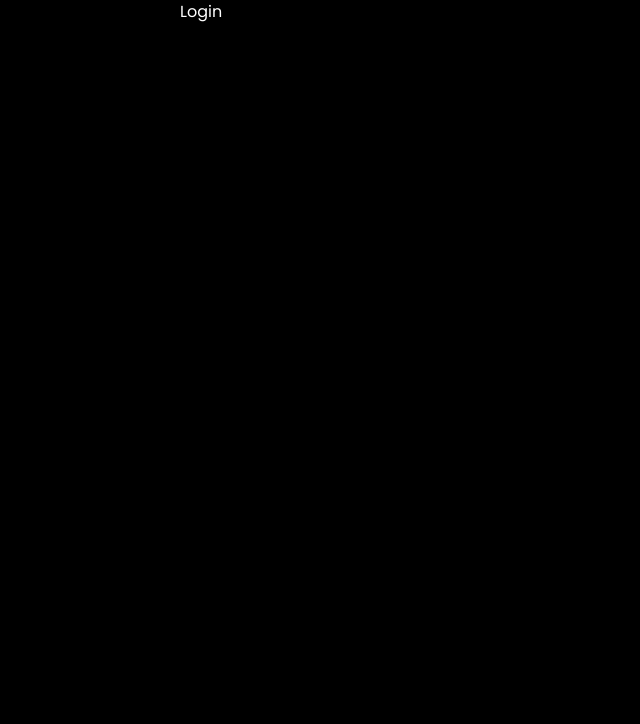
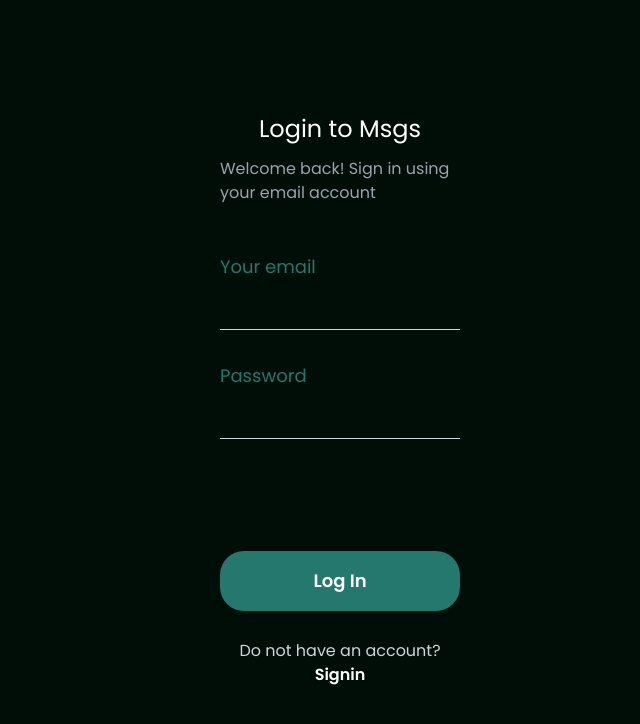
Before and after one commit to ashmeetsmonga/nextjs-chat-app, a Next.js app: page /login in a window 1280 px wide. Shown: the top 724 px of the page, without its empty margins (300-940 px from the left). Built offline with nearby package versions, Linux system fonts and the light colour scheme.

Commit message:
added login page

```diff
--- /dev/null
+++ b/app/components/login/AuthForm.tsx
@@ -0,0 +1,44 @@
+"use client";
+import Link from "next/link";
+import React, { useState } from "react";
+
+const AuthForm = () => {
+	const [email, setEmail] = useState("");
+	const [password, setPassword] = useState("");
+
+	return (
+		<div className='w-full h-full flex flex-col gap-8'>
+			<div className='flex flex-col gap-2'>
+				<div className='text-primary-green text-lg'>Your email</div>
+				<input
+					type='text'
+					value={email}
+					onChange={(e) => setEmail(e.target.value)}
+					className='bg-transparent text-white p-2 outline-none focus:outline-none border-b border-gray-300'
+				/>
+			</div>
+			<div className='flex flex-col gap-2'>
+				<div className='text-primary-green text-lg'>Password</div>
+				<input
+					type='password'
+					value={password}
+					onChange={(e) => setPassword(e.target.value)}
+					className='bg-transparent text-white p-2 outline-none focus:outline-none border-b border-gray-300'
+				/>
+			</div>
+			<div className='mt-20'>
+				<button className='w-full text-lg bg-primary-green p-4 text-white rounded-3xl font-semibold'>
+					Log In
+				</button>
+				<p className='mt-7 text-center text-gray-300'>
+					Do not have an account?{" "}
+					<Link href={"signin"} className='font-semibold text-white'>
+						Signin
+					</Link>
+				</p>
+			</div>
+		</div>
+	);
+};
+
+export default AuthForm;
--- a/app/layout.tsx
+++ b/app/layout.tsx
@@ -15,7 +15,7 @@ export const metadata: Metadata = {
 export default function RootLayout({ children }: { children: React.ReactNode }) {
 	return (
 		<html lang='en'>
-			<body className={`w-screen h-screen flex justify-center bg-black ${poppins.className}`}>
+			<body className={`w-screen h-screen flex justify-center bg-[#000E08] ${poppins.className}`}>
 				<div className='w-full h-full md:w-1/4'>{children}</div>
 			</body>
 		</html>
--- a/app/login/page.tsx
+++ b/app/login/page.tsx
@@ -1,7 +1,20 @@
 import React from "react";
+import AuthForm from "../components/login/AuthForm";
 
 const Login = () => {
-	return <div className='text-white'>Login</div>;
+	return (
+		<div className='h-full text-white flex flex-col justify-center gap-12 p-10'>
+			<div className='flex flex-col items-center gap-3'>
+				<h1 className='text-2xl text-center'>
+					<span className=''>Login</span> to Msgs
+				</h1>
+				<p className='text-gray-400'>Welcome back! Sign in using your email account</p>
+			</div>
+			<div>
+				<AuthForm />
+			</div>
+		</div>
+	);
 };
 
 export default Login;
--- a/package.json
+++ b/package.json
@@ -19,6 +19,7 @@
     "postcss": "8.4.26",
     "react": "18.2.0",
     "react-dom": "18.2.0",
+    "react-icons": "^4.10.1",
     "tailwindcss": "3.3.3",
     "typescript": "5.1.6"
   }
```
Also changed, not shown: app/components/signup/AuthForm.tsx (renamed from app/(site)/components/AuthForm.tsx), 1 other file (tests, documents, lock files or other folders).
